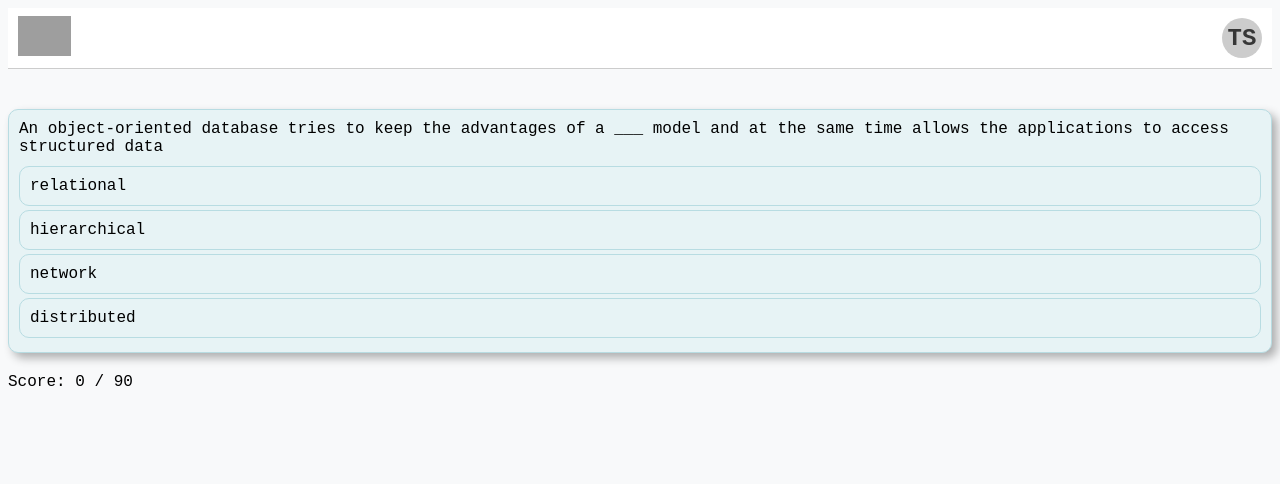
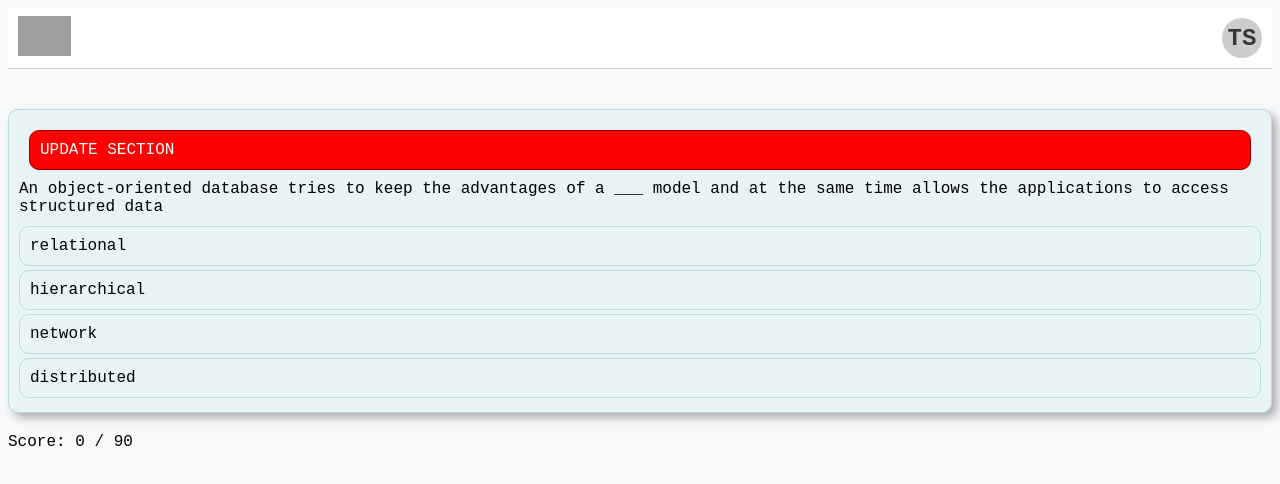
Before and after one commit to Taelo1829/unisa, a React (Create React App) app: page / in a window 1280 px wide. Shown: the top 484 px of the page. Built offline with nearby package versions, Linux system fonts and the light colour scheme; grey boxes are pictures that could not be loaded.

Commit message:
adding sections

```diff
--- a/src/App.css
+++ b/src/App.css
@@ -24,6 +24,15 @@ button {
   border-radius: 10px;
   border: 1px solid #b8dce2;
   margin-top: 40px
+}
+
+.error {
+  background-color: red;
+  border: 1px solid rgb(145, 1, 1);
+  color: #fff;
+  margin: 10px;
+  padding: 10px;
+  border-radius: 10px;
 }
 
 .header {
--- a/src/App.js
+++ b/src/App.js
@@ -59,7 +59,7 @@ function App() {
     <div>
       <Header />
       <div className='card'>
-        <RenderQuestion question={q.question} type={q.type} data={q.data} />
+        <RenderQuestion question={q.question} type={q.type} data={q.data} section={q.section} />
         <RenderAnswers answer={q.answer} handleAnswer={handleAnswer} options={q.options} selected={selected}
           showAnswer={showAnswer} type={q.answerType} />
       </div>
--- a/src/components/RenderQuestion.jsx
+++ b/src/components/RenderQuestion.jsx
@@ -1,10 +1,11 @@
 import React from 'react'
 
-const RenderQuestion = ({ question, type = "", data = [] }) => {
+const RenderQuestion = ({ question, type = "", data = [], section }) => {
     question = question.split(".").map((row, key) => <div key={key}>{row}</div>)
 
     return (
         <div className='question'>
+            {!Boolean(section) && <div className='error'> UPDATE SECTION</div>}
             <div>{question}</div>
             {RenderType(type, data)}
         </div>
```
